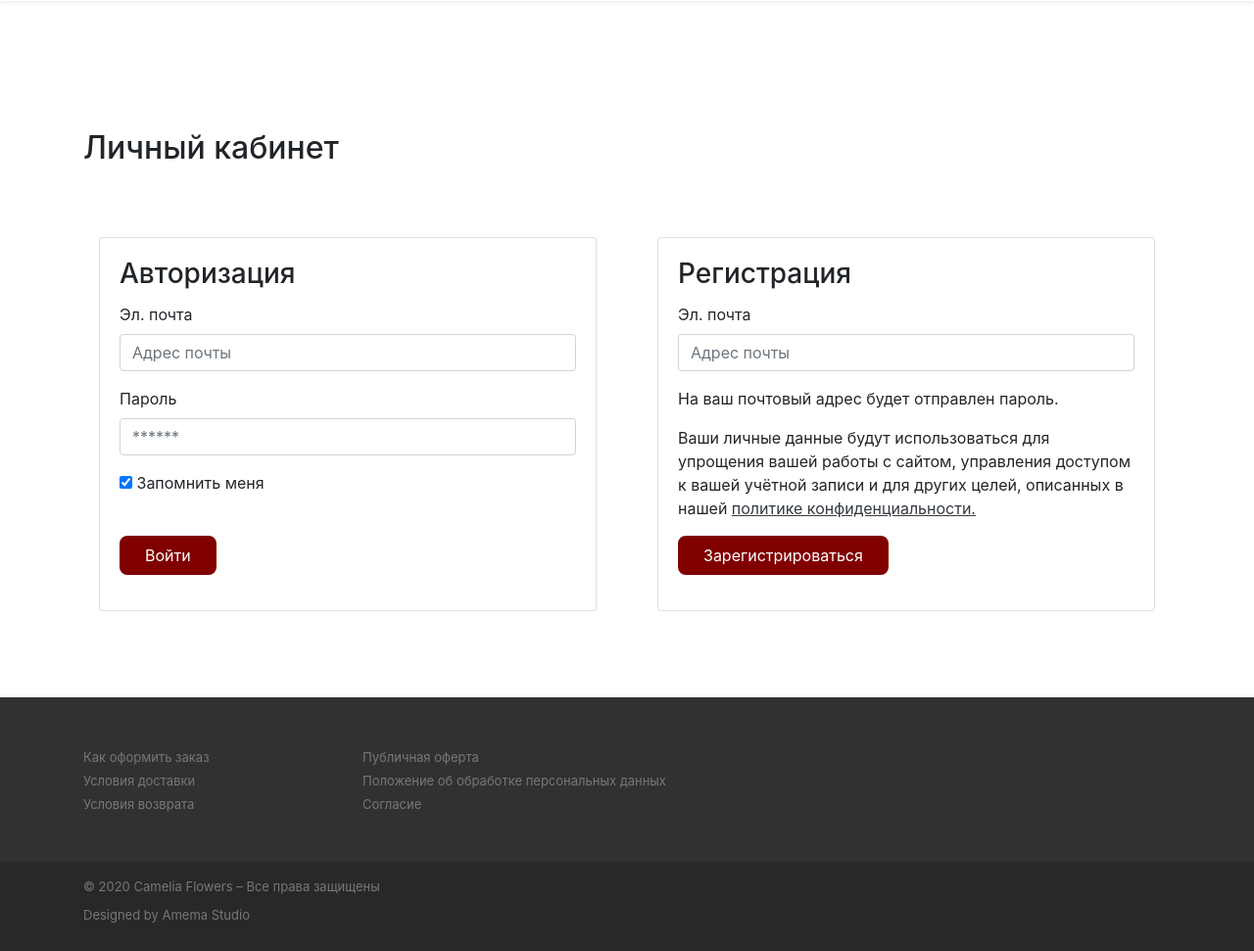
After one commit to targang/camelia, a Flask app: page /login in a window 1280 px wide. The commit adds this page. Shown: the whole page at 98% size. Run offline with Flask 2, Linux system fonts and the light colour scheme; some libraries are stand-ins or nearby versions.

Commit message:
database update add to card modal add

```diff
--- a/app/__init__.py
+++ b/app/__init__.py
@@ -2,9 +2,9 @@ from flask import Flask
 
 app = Flask(__name__)
 
-app.config['SQLALCHEMY_DATABASE_URI'] = 'sqlite:///database.db'
-app.config['SECRET_KEY'] = 'secret'
-app.config['SQLALCHEMY_TRACK_MODIFICATIONS'] = True
+app.config["SQLALCHEMY_DATABASE_URI"] = "sqlite:///database.db"
+app.config["SECRET_KEY"] = "secret"
+app.config["SQLALCHEMY_TRACK_MODIFICATIONS"] = True
 
 from .models import *
 from .views import *
--- /dev/null
+++ b/app/forms.py
@@ -0,0 +1,44 @@
+from flask_wtf import FlaskForm
+from wtforms import (
+    StringField,
+    PasswordField,
+    SubmitField,
+    BooleanField,
+    HiddenField,
+    IntegerField,
+)
+from wtforms.widgets.html5 import NumberInput
+from wtforms.validators import DataRequired, Email, Length
+
+
+class RegisterForm(FlaskForm):
+    reg_email = StringField(
+        "Эл. почта",
+        validators=[DataRequired(), Email()],
+        render_kw={"placeholder": "Адрес почты"},
+    )
+    reg_submit = SubmitField("Зарегистрироваться")
+
+
+class LoginForm(FlaskForm):
+    login_email = StringField(
+        "Эл. почта",
+        validators=[DataRequired(), Email()],
+        render_kw={"placeholder": "Адрес почты"},
+    )
+    login_password = PasswordField(
+        "Пароль",
+        validators=[
+            DataRequired(),
+            Length(min=6, message="Пароль должен быть не короче 6 символов"),
+        ],
+        render_kw={"placeholder": "******"},
+    )
+    login_remember = BooleanField("Запомнить меня", default="checked")
+    login_submit = SubmitField("Войти")
+
+
+class AddToCartForm(FlaskForm):
+    product_id = HiddenField()
+    product_count = IntegerField("Количество", validators=[DataRequired()], widget=NumberInput(min=0), render_kw={"style": "width: 50px"})
+    submit_add = SubmitField("Добавить в корзину")
--- a/app/static/css/styles.css
+++ b/app/static/css/styles.css
@@ -5,9 +5,10 @@
   background-color: #800000 !important;
   border: #800000 2px solid !important;
   border-radius: 8px;
+  box-shadow: none !important;
 }
 .btn-primary:hover {
-  color: #800000;
+  color: #800000 !important;
   background-color: white !important;
   border: #800000 2px solid !important;
 }
--- /dev/null
+++ b/app/templates/auth.html
@@ -0,0 +1,65 @@
+{% extends 'base.html' %}
+
+{% block title %}Вход | Camelia Flowers{% endblock title %}
+
+{% block main %}
+
+<div class="container py-4" style="margin-top: 108px;">
+    <h2>Личный кабинет</h2>
+</div>
+
+<div class="container pt-3 pb-3">
+    <div class="row pb-5">
+        <form class="col-sm mx-md-3 py-4">
+            <div class="card h-100">
+                <div class="card-body d-flex flex-column">
+                    <h3 class="card-title">Авторизация</h3>
+                    <div class="form-group">
+                        {{ login.login_email.label }}
+                        {{ login.login_email(class='form-control') }}
+                    </div>
+                    <div class="form-group">
+                        {{ login.login_password.label }}
+                        {{ login.login_password(class='form-control') }}
+                    </div>
+                    <div class="form-group">
+                        <div class="checkbox">
+                            {{ login.login_remember() }}
+                            {{ login.login_remember.label }}
+                        </div>
+                    </div>
+                    <div class="form-group mt-auto">
+                        {{ login.hidden_tag() }}
+                        {{ login.login_submit(class='btn btn-primary px-4') }}
+                    </div>
+                </div>
+            </div>
+
+        </form>
+        <form class="col-sm mx-md-3 py-4">
+            <div class="card h-100">
+                <div class="card-body d-flex flex-column">
+                    <h3 class="card-title">Регистрация</h3>
+                    <div class="form-group">
+                        {{ register.reg_email.label }}
+                        {{ register.reg_email(class='form-control') }}
+                    </div>
+                    <p class="card-text">На ваш почтовый адрес будет отправлен пароль.</p>
+                    <p class="card-text">Ваши личные данные будут использоваться для упрощения вашей работы с сайтом,
+                        управления доступом к вашей учётной записи и для других целей, описанных в нашей <a
+                            href="{{ url_for('privacy_policy') }}" class="text-dark"
+                            style="text-decoration: underline;">
+                            политике
+                            конфиденциальности.
+                        </a></p>
+                    <div class="form-group mt-auto">
+                        {{ register.hidden_tag() }}
+                        {{ register.reg_submit(class='btn btn-primary px-4') }}
+                    </div>
+                </div>
+            </div>
+        </form>
+    </div>
+</div>
+
+{% endblock main %}
--- a/app/templates/base.html
+++ b/app/templates/base.html
@@ -82,15 +82,15 @@
                                 href="{{ url_for('shop') }}">Магазин</a>
                         </li>
                         <li class="nav-item {% block cart_active %}{% endblock cart_active %}">
-                            <a class="nav-link font-weight-bolder text-uppercase"
-                                href="{{ url_for('cart') }}">Корзина</a>
+                            <a class="nav-link font-weight-bolder text-uppercase" href="{{ url_for('cart') }}">Корзина
+                                <span class="badge badge-pill badge-danger" id="cart-count">0</span></a>
                         </li>
                         <li class="nav-item {% block order_active %}{% endblock order_active %}">
                             <a class="nav-link font-weight-bolder text-uppercase"
                                 href="{{ url_for('shop') }}">Оформление заказа</a>
                         </li>
                         <li class="nav-item {% block cabinet_active %}{% endblock cabinet_active %}">
-                            <a class="nav-link font-weight-bolder text-uppercase" href="{{ url_for('shop') }}">Личный
+                            <a class="nav-link font-weight-bolder text-uppercase" href="{{ url_for('auth') }}">Личный
                                 кабинет</a>
                         </li>
                     </ul>
@@ -98,10 +98,11 @@
             </div>
         </div>
     </nav>
-    {% block main %}
+    <main>
+        {% block main %}
 
-    {% endblock main %}
-
+        {% endblock main %}
+    </main>
     <footer class="footer">
         <div style="background-color: #313131;">
             <div class="container py-5">
@@ -130,8 +131,10 @@
         </div>
     </footer>
     <script>
-        if ($(document).height() <= $(window).height())
-            $("footer.footer").addClass("fixed-bottom");
+        $(window).on('load', function () {
+            if ($(document).height() <= $(window).height())
+                $("footer.footer").addClass("fixed-bottom");
+        });
     </script>
     <script>
         $(document).on('click', '[data-toggle="lightbox"]', function (event) {
@@ -139,6 +142,9 @@
             $(this).ekkoLightbox();
         });
     </script>
+    {% block scripts %}
+
+    {% endblock scripts %}
 </body>
 
 </html>
--- a/app/views.py
+++ b/app/views.py
@@ -2,6 +2,8 @@ from flask import render_template, request, session
 from flask_babelex import Babel
 
 from . import app
+from .forms import RegisterForm, LoginForm, AddToCartForm
+from .models import Product
 
 babel = Babel(app)
 
@@ -15,40 +17,58 @@ def get_locale():
 
 @app.route("/shop")
 def shop():
-    return render_template("shop.html")
+    products = Product.query.all()
+    cart_form = AddToCartForm(product_count=1)
+    return render_template("shop.html", products=list(products), cart_form=cart_form)
+
 
 @app.route("/cart")
 def cart():
     return render_template("cart.html")
 
-@app.route('/add_to_cart', methods=['POST'])
+
+@app.route("/add_to_cart", methods=["POST"])
 def add_to_cart():
     pass
 
-@app.route('/')
+
+@app.route("/")
 def index():
-    return render_template('index.html')
+    return render_template("index.html")
 
-@app.route('/oformlenie-zakaza')
+
+@app.route("/login")
+def auth():
+    register = RegisterForm()
+    login = LoginForm()
+    return render_template("auth.html", register=register, login=login)
+
+
+@app.route("/oformlenie_zakaza")
 def howto():
-    return render_template('footer/howto.html')
+    return render_template("footer/howto.html")
 
-@app.route('/delivery-terms')
+
+@app.route("/delivery_terms")
 def delivery_terms():
-    return render_template('footer/delivery.html')
+    return render_template("footer/delivery.html")
 
-@app.route('/return-conditions')
+
+@app.route("/return_conditions")
 def return_conditions():
-    return render_template('footer/return.html')
+    return render_template("footer/return.html")
 
-@app.route('/public-offer')
+
+@app.route("/public_offer")
 def public_offer():
-    return render_template('footer/offer.html')
+    return render_template("footer/offer.html")
 
-@app.route('/privacy-policy')
+
+@app.route("/privacy_policy")
 def privacy_policy():
-    return render_template('footer/privacy.html')
+    return render_template("footer/privacy.html")
 
-@app.route('/concent')
+
+@app.route("/concent")
 def concent():
-    return render_template('footer/concent.html')
+    return render_template("footer/concent.html")
```
Also changed, not shown: app/admin.py (+14 -6 lines), app/models.py (+5 -3 lines), app/templates/shop.html (+53 -39 lines), app/static/img/products/228-image.jpg (added), app/static/img/products/239-image.jpg (added), app/static/img/products/245-image.jpg (added), app/static/img/products/53-image.jpg (added), app/static/img/products/56-image.jpg (added).
